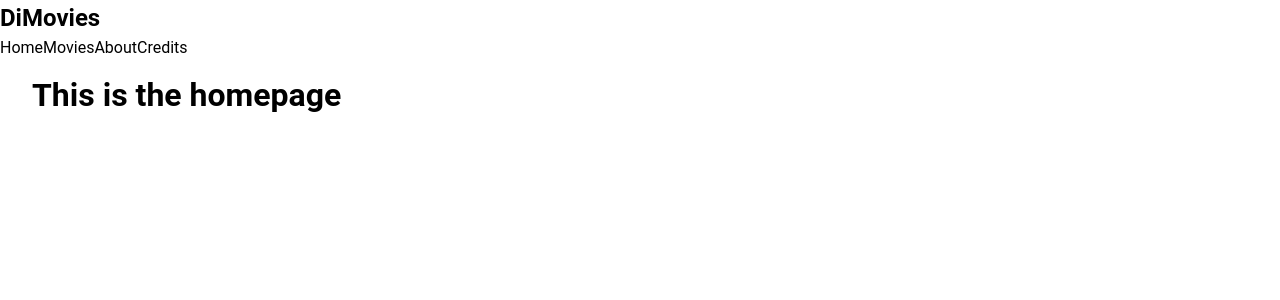
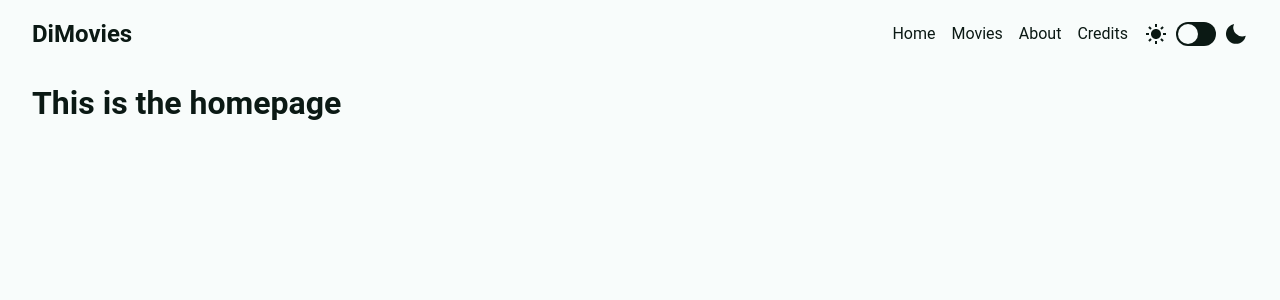
Before and after one commit to akbar-dzikri/dimovies-vue, a Vue app: page / in a window 1280 px wide. Shown: the top 300 px of the page. Built offline with nearby package versions, Linux system fonts and the light colour scheme.

Commit message:
Added navbar and dark theme for pages

```diff
--- a/src/components/Navbar.vue
+++ b/src/components/Navbar.vue
@@ -1,15 +1,42 @@
+<script setup lang="ts">
+import ThemeToggle from './ThemeToggle.vue';
+</script>
+
 <template>
     <nav>
         <div class="nav-content">
             <RouterLink to="/" class="branding">
-                <h1>DiMovies</h1>
+                <span>DiMovies</span>
             </RouterLink>
             <ul class="nav-links">
                 <RouterLink to="/" class="nav-link">Home</RouterLink>
                 <RouterLink to="/movies" class="nav-link">Movies</RouterLink>
                 <RouterLink to="/about" class="nav-link">About</RouterLink>
                 <RouterLink to="/credits" class="nav-link">Credits</RouterLink>
+                <ThemeToggle />
             </ul>
         </div>
     </nav>
 </template>
+
+<style scoped>
+.nav-content {
+    background: var(--background);
+    display: flex;
+    justify-content: space-between;
+    align-items: center;
+    padding: 1rem 2rem;
+
+
+    span {
+        font-size: 1.5rem;
+        font-weight: 700;
+    }
+
+    .nav-links {
+        display: flex;
+        align-items: center;
+        gap: 1rem;
+    }
+}
+</style>
--- /dev/null
+++ b/src/components/ThemeToggle.vue
@@ -0,0 +1,128 @@
+<script setup lang="ts">
+import { onMounted, watch } from 'vue';
+
+const getTheme = (): string => {
+    const storedTheme = localStorage.getItem("theme");
+    if (typeof storedTheme === "string") {
+        return storedTheme;
+    }
+    if (window.matchMedia && window.matchMedia('(prefers-color-scheme: dark)').matches) {
+        return "dark";
+    }
+    return "light";
+};
+
+let theme: string = getTheme();
+
+const changeTheme = () => {
+    document.documentElement.setAttribute('data-theme', theme);
+};
+
+const setTheme = () => {
+    theme = theme === "light" ? "dark" : "light";
+    localStorage.setItem("theme", theme);
+    changeTheme();
+    console.log(theme);
+};
+
+onMounted(() => {
+    changeTheme();
+});
+
+watch(() => theme, () => {
+    changeTheme();
+});
+</script>
+
+<template>
+    <div class="theme-toggle">
+        <svg class="icon light" xmlns="http://www.w3.org/2000/svg" width="24" height="24" viewBox="0 0 24 24">
+            <path
+                d="M6.995 12c0 2.761 2.246 5.007 5.007 5.007s5.007-2.246 5.007-5.007-2.246-5.007-5.007-5.007S6.995 9.239 6.995 12zM11 19h2v3h-2zm0-17h2v3h-2zm-9 9h3v2H2zm17 0h3v2h-3zM5.637 19.778l-1.414-1.414 2.121-2.121 1.414 1.414zM16.242 6.344l2.122-2.122 1.414 1.414-2.122 2.122zM6.344 7.759 4.223 5.637l1.415-1.414 2.12 2.122zm13.434 10.605-1.414 1.414-2.122-2.122 1.414-1.414z">
+            </path>
+        </svg>
+        <label class="toggle-switch">
+            <input type="checkbox" name="theme-controller" @change="setTheme" :checked="theme === 'dark'">
+            <div class="slider"></div>
+        </label>
+        <svg class="icon dark" xmlns="http://www.w3.org/2000/svg" width="24" height="24" viewBox="0 0 24 24">
+            <path
+                d="M12 11.807A9.002 9.002 0 0 1 10.049 2a9.942 9.942 0 0 0-5.12 2.735c-3.905 3.905-3.905 10.237 0 14.142 3.906 3.906 10.237 3.905 14.143 0a9.946 9.946 0 0 0 2.735-5.119A9.003 9.003 0 0 1 12 11.807z">
+            </path>
+        </svg>
+    </div>
+</template>
+
+<style>
+input{
+    display: none;
+}
+
+.theme-toggle {
+    display: flex;
+    align-items: center;
+    gap: .5rem;
+    --icon-size: 24px; /* Adjust the size as needed */
+    --icon-margin: 8px; /* Adjust the margin as needed */
+}
+
+.icon {
+    fill: var(--text);
+}
+
+.toggle-switch {
+    position: relative;
+    display: inline-block;
+    width: 40px; /* Adjust the width for responsiveness */
+    height: 24px;
+}
+
+.slider {
+    position: absolute;
+    cursor: pointer;
+    top: 0;
+    left: 0;
+    right: 0;
+    bottom: 0;
+    background-color: var(--text);
+    border-radius: 12px; /* Adjust the border-radius for a rounded appearance */
+    transition: .4s;
+}
+
+.slider:before {
+    position: absolute;
+    content: "";
+    height: 20px; /* Adjust the height for responsiveness */
+    width: 20px; /* Adjust the width for responsiveness */
+    left: 2px; /* Adjust the position for responsiveness */
+    bottom: 2px; /* Adjust the position for responsiveness */
+    background-color: var(--background);
+    border-radius: 50%;
+    transition: .4s;
+}
+
+input:checked + .slider {
+    background-color: var(--text);
+}
+
+input:checked + .slider:before {
+    transform: translateX(16px); /* Adjust the translation for responsiveness */
+}
+
+@media (max-width: 480px) {
+    .toggle-switch {
+        width: 30px; /* Adjust the width for smaller screens */
+    }
+
+    .slider:before {
+        height: 16px; /* Adjust the height for smaller screens */
+        width: 16px; /* Adjust the width for smaller screens */
+        left: 2px; /* Adjust the position for smaller screens */
+        bottom: 2px; /* Adjust the position for smaller screens */
+    }
+
+    input:checked + .slider:before {
+        transform: translateX(12px); /* Adjust the translation for smaller screens */
+    }
+}
+</style>
```
